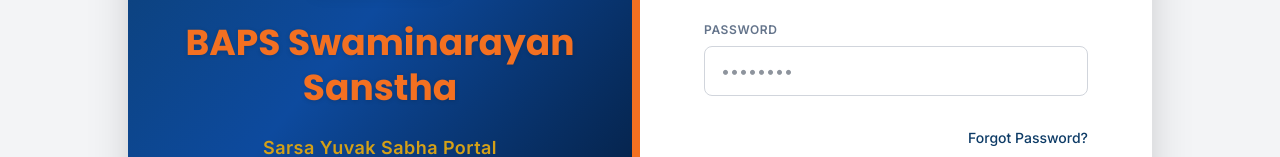
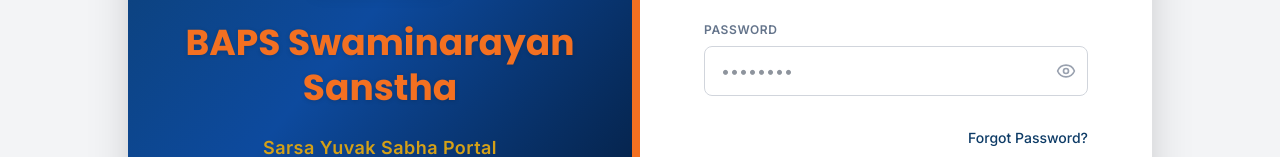
Before and after one commit to WalnutBarrel/baps-sarsa, a React (Vite) app in the folder frontend/: page /login in a window 1280 px wide. Shown: the part 397-554 px from the top of the page. Built offline with nearby package versions, Linux system fonts and the light colour scheme; no server answers.

Commit message:
feat: click-outside-to-close modals + password visibility toggle on login

```diff
--- a/frontend/src/pages/admin/AdminPrasangsFeed.jsx
+++ b/frontend/src/pages/admin/AdminPrasangsFeed.jsx
@@ -115,7 +115,7 @@
       </div>
 
       {showModal && (
-        <div className="fixed inset-0 bg-blue/50 backdrop-blur-sm flex items-center justify-center p-4 z-50">
+        <div className="fixed inset-0 bg-blue/50 backdrop-blur-sm flex items-center justify-center p-4 z-50" onClick={(e) => { if (e.target === e.currentTarget) setShowModal(false); }}>
           <div className="bg-white w-full max-w-md rounded-2xl shadow-2xl overflow-hidden animate-fade-in relative">
             <button
               onClick={() => setShowModal(false)}
--- a/frontend/src/pages/admin/ManageEvents.jsx
+++ b/frontend/src/pages/admin/ManageEvents.jsx
@@ -164,7 +164,7 @@
       </div>
 
       {showModal && (
-        <div className="fixed inset-0 bg-blue/50 backdrop-blur-sm flex items-center justify-center p-4 z-50">
+        <div className="fixed inset-0 bg-blue/50 backdrop-blur-sm flex items-center justify-center p-4 z-50" onClick={(e) => { if (e.target === e.currentTarget) closeModal(); }}>
           <div className="bg-card w-full max-w-md rounded-xl shadow-xl overflow-hidden animate-fade-in">
             <div className="p-6 border-b border-blue/10 flex justify-between items-center">
               <h2 className="text-xl font-heading font-bold text-blue">
--- a/frontend/src/pages/admin/ManageYuvaks.jsx
+++ b/frontend/src/pages/admin/ManageYuvaks.jsx
@@ -262,7 +262,7 @@
       </div>
 
       {showModal && (
-        <div className="fixed inset-0 bg-blue/50 backdrop-blur-sm flex items-center justify-center p-4 z-50">
+        <div className="fixed inset-0 bg-blue/50 backdrop-blur-sm flex items-center justify-center p-4 z-50" onClick={(e) => { if (e.target === e.currentTarget) closeModal(); }}>
           <div className="bg-card w-full max-w-md rounded-xl shadow-xl animate-fade-in">
             <div className="p-6 border-b border-blue/10 flex justify-between items-center rounded-t-xl">
               <h2 className="text-xl font-heading font-bold text-blue">
@@ -316,7 +316,7 @@
       )}
 
       {showUploadModal && (
-        <div className="fixed inset-0 bg-blue/50 backdrop-blur-sm flex items-center justify-center p-4 z-50">
+        <div className="fixed inset-0 bg-blue/50 backdrop-blur-sm flex items-center justify-center p-4 z-50" onClick={(e) => { if (e.target === e.currentTarget) { setShowUploadModal(false); setFile(null); } }}>
           <div className="bg-white w-full max-w-md rounded-xl shadow-xl animate-fade-in border-t-[6px] border-[#0ca678] relative">
             <div className="p-8 pb-6">
               <div className="flex justify-between items-start mb-2">
@@ -370,7 +370,7 @@
       )}
 
       {showTerminalModal && (
-        <div className="fixed inset-0 bg-blue/50 backdrop-blur-sm flex items-center justify-center p-4 z-50">
+        <div className="fixed inset-0 bg-blue/50 backdrop-blur-sm flex items-center justify-center p-4 z-50" onClick={(e) => { if (e.target === e.currentTarget) setShowTerminalModal(false); }}>
           <div className="w-full max-w-sm relative flex flex-col gap-4 animate-fade-in">
             <button
               onClick={() => setShowTerminalModal(false)}
--- a/frontend/src/pages/auth/Login.jsx
+++ b/frontend/src/pages/auth/Login.jsx
@@ -1,7 +1,7 @@
 import React, { useState, useContext } from 'react';
 import { useNavigate } from 'react-router-dom';
 import { AuthContext } from '../../context/AuthContext';
-import { Lock, Phone } from 'lucide-react';
+import { Lock, Phone, Eye, EyeOff } from 'lucide-react';
 import bapsLogo from '../../../00001.png';
 import Swal from 'sweetalert2';
 import api from '../../api/axios';
@@ -12,6 +12,7 @@
   const [role, setRole] = useState('admin');
   const [error, setError] = useState('');
   const [loading, setLoading] = useState(false);
+  const [showPassword, setShowPassword] = useState(false);
   const { login } = useContext(AuthContext);
   const navigate = useNavigate();
 
@@ -150,17 +151,26 @@
               />
             </div>
 
-            {/* Password */}
             <div>
               <label className="block text-xs font-bold text-text-secondary uppercase tracking-wider mb-2">Password</label>
+              <div className="relative">
                 <input
-                type="password"
+                  type={showPassword ? 'text' : 'password'}
                   value={password}
                   onChange={(e) => setPassword(e.target.value)}
                   placeholder="••••••••"
-                className="w-full px-4 py-3 border border-gray-300 rounded-lg focus:outline-none focus:border-saffron focus:ring-1 focus:ring-saffron"
+                  className="w-full px-4 py-3 border border-gray-300 rounded-lg focus:outline-none focus:border-saffron focus:ring-1 focus:ring-saffron pr-12"
                   required
                 />
+                <button
+                  type="button"
+                  onClick={() => setShowPassword(!showPassword)}
+                  className="absolute right-3 top-1/2 -translate-y-1/2 text-gray-400 hover:text-gray-600 transition-colors cursor-pointer"
+                  tabIndex={-1}
+                >
+                  {showPassword ? <EyeOff size={20} /> : <Eye size={20} />}
+                </button>
+              </div>
             </div>
 
             <div className="flex justify-end pt-2">
```
Lines whose indentation alone changed are shown as unchanged.
